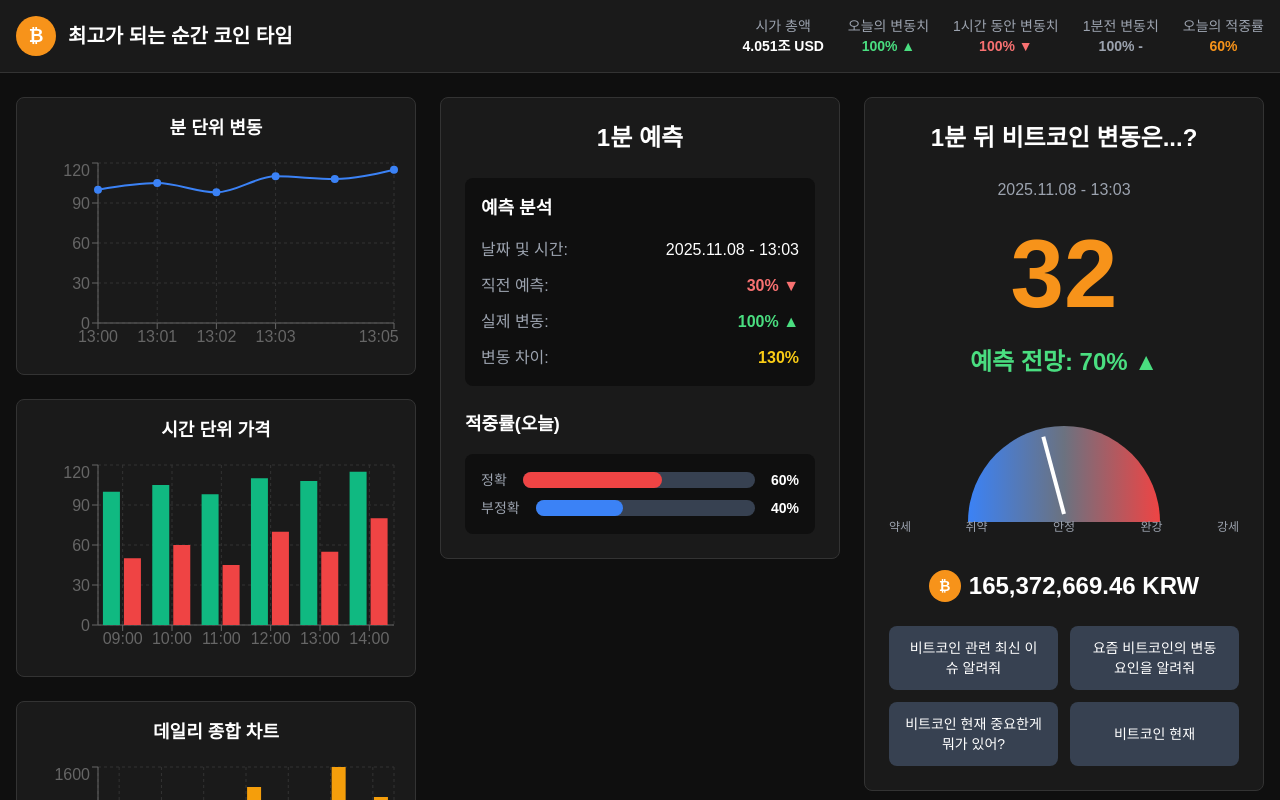
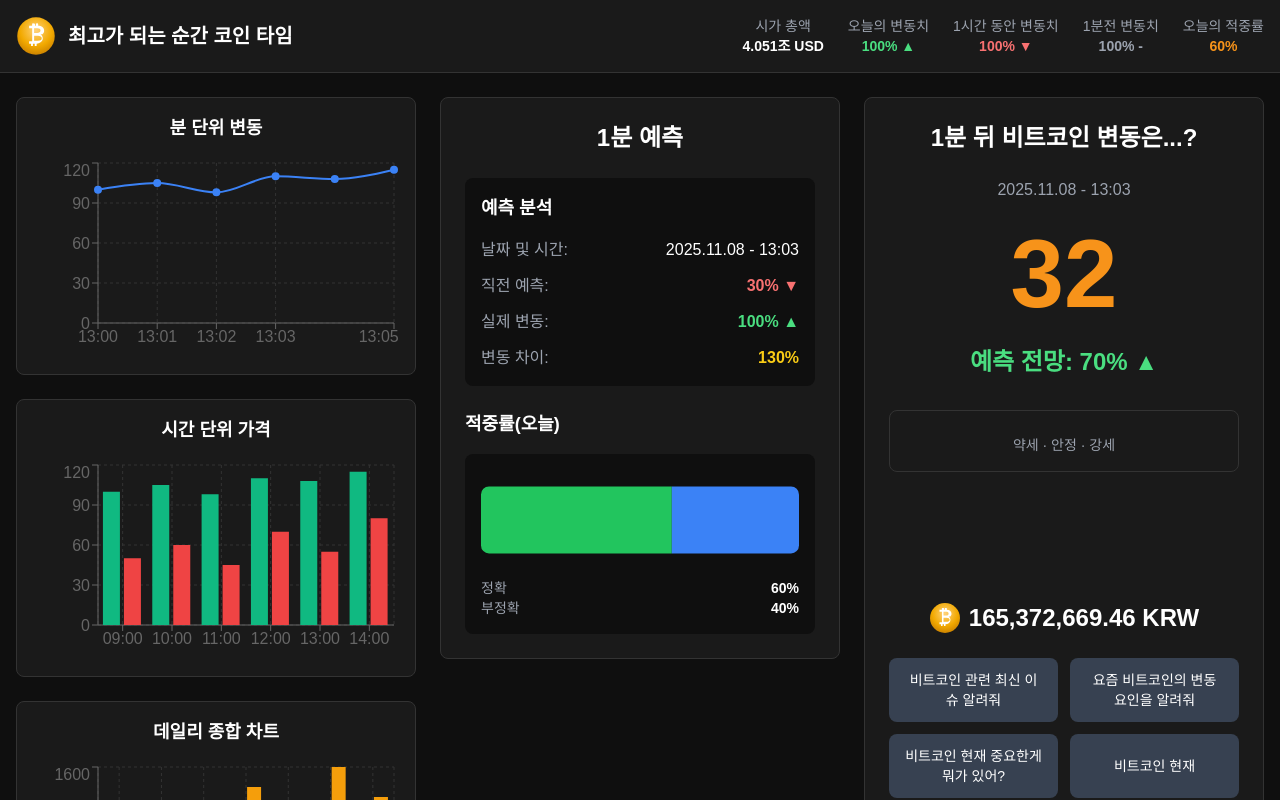
Before and after one commit to 2422june/Bitcoin, a React (Create React App) app: page / in a window 1280 px wide. Shown: the top 800 px of the page. Built offline with nearby package versions, Linux system fonts and the light colour scheme.

Commit message:
이미지 교체, re charts로 변경

```diff
--- a/src/components/BitcoinPrediction.js
+++ b/src/components/BitcoinPrediction.js
@@ -1,4 +1,5 @@
 import React from 'react';
+import { GaugeChart } from './ChartComponents';
 
 const BitcoinPrediction = () => {
   return (
@@ -20,44 +21,17 @@
         <p className="text-2xl font-semibold text-green-400">예측 전망: 70% ▲</p>
       </div>
 
-      {/* 게이지 차트 */}
+      {/* 게이지 차트 (Recharts) */}
       <div className="mb-8">
-        <div className="relative w-full h-32">
-          {/* 게이지 배경 */}
-          <div className="absolute inset-0 flex items-center justify-center">
-            <div className="w-48 h-24 bg-gradient-to-r from-blue-500 via-gray-500 to-red-500 rounded-t-full"></div>
-          </div>
-
-          {/* 게이지 포인터 */}
-          <div className="absolute inset-0 flex items-center justify-center">
-            <div className="w-1 h-20 bg-white transform rotate-45 origin-bottom" style={{ transform: 'rotate(-15deg)' }}></div>
-          </div>
-
-          {/* 라벨들 */}
-          <div className="absolute bottom-0 left-1/4 transform -translate-x-1/2">
-            <span className="text-xs text-gray-400">취약</span>
-          </div>
-          <div className="absolute bottom-0 left-1/2 transform -translate-x-1/2">
-            <span className="text-xs text-gray-400">안정</span>
-          </div>
-          <div className="absolute bottom-0 right-1/4 transform translate-x-1/2">
-            <span className="text-xs text-gray-400">완강</span>
-          </div>
-          <div className="absolute bottom-0 left-0">
-            <span className="text-xs text-gray-400">약세</span>
-          </div>
-          <div className="absolute bottom-0 right-0">
-            <span className="text-xs text-gray-400">강세</span>
-          </div>
+        <div className="w-full" style={{ height: 160 }}>
+          <GaugeChart value={70} min={0} max={100} />
         </div>
       </div>
 
       {/* 비트코인 가격 */}
       <div className="text-center mb-6">
         <div className="flex items-center justify-center space-x-2 mb-2">
-          <div className="w-8 h-8 bg-bitcoin-gold rounded-full flex items-center justify-center">
-            <span className="text-white font-bold text-sm">₿</span>
-          </div>
+          <img src="/bitcoin-icon.svg" alt="BTC" className="w-8 h-8 object-contain" />
           <span className="text-2xl font-bold">165,372,669.46 KRW</span>
         </div>
       </div>
--- a/src/components/ChartComponents.js
+++ b/src/components/ChartComponents.js
@@ -1,5 +1,5 @@
 import React from 'react';
-import { LineChart, Line, BarChart, Bar, XAxis, YAxis, CartesianGrid, Tooltip, ResponsiveContainer } from 'recharts';
+import { LineChart, Line, BarChart, Bar, XAxis, YAxis, CartesianGrid, Tooltip, ResponsiveContainer, RadialBarChart, RadialBar, PolarAngleAxis } from 'recharts';
 
 // 분 단위 변동 차트
 export const MinuteFluctuationChart = () => {
@@ -84,3 +84,59 @@
     </div>
   );
 };
+
+// 게이지 차트 (반원)
+export const GaugeChart = ({ value = 70, min = 0, max = 100 }) => {
+  const safeMin = Number.isFinite(min) ? min : 0;
+  const safeMax = Number.isFinite(max) && max !== min ? max : 100;
+  const clamped = Math.max(safeMin, Math.min(value, safeMax));
+  const percent = ((clamped - safeMin) / (safeMax - safeMin)) * 100;
+  const data = [{ name: 'value', value: percent }];
+
+  return (
+    <div className="bg-card-bg p-4 rounded-lg border border-border-color">
+      <ResponsiveContainer width="100%" height="100%">
+        <RadialBarChart
+          data={data}
+          innerRadius="70%"
+          outerRadius="100%"
+          startAngle={180}
+          endAngle={0}
+          cx="50%"
+          cy="100%"
+        >
+          <PolarAngleAxis type="number" domain={[0, 100]} tick={false} />
+          <RadialBar dataKey="value" cornerRadius={10} background fill="#F59E0B" />
+        </RadialBarChart>
+      </ResponsiveContainer>
+      <div className="text-center mt-2 text-sm text-gray-400">약세 · 안정 · 강세</div>
+    </div>
+  );
+};
+
+// 적중률 막대 차트
+export const AccuracyProgressChart = ({ accurate = 60, inaccurate = 40 }) => {
+  const data = [{ name: '오늘', accurate, inaccurate }];
+  return (
+    <div className="bg-dark-bg p-4 rounded-lg">
+      <ResponsiveContainer width="100%" height={100}>
+        <BarChart data={data} layout="vertical" margin={{ left: 0, right: 0, top: 8, bottom: 8 }}>
+          <CartesianGrid horizontal={false} vertical={false} />
+          <XAxis type="number" domain={[0, 100]} hide />
+          <YAxis type="category" dataKey="name" hide />
+          <Tooltip contentStyle={{ backgroundColor: '#1A1A1A', border: '1px solid #333' }} />
+          <Bar dataKey="accurate" stackId="a" fill="#22c55e" radius={[8, 0, 0, 8]} />
+          <Bar dataKey="inaccurate" stackId="a" fill="#3b82f6" radius={[0, 8, 8, 0]} />
+        </BarChart>
+      </ResponsiveContainer>
+      <div className="flex justify-between text-sm mt-2">
+        <span className="text-gray-400">정확</span>
+        <span className="font-semibold">{accurate}%</span>
+      </div>
+      <div className="flex justify-between text-sm">
+        <span className="text-gray-400">부정확</span>
+        <span className="font-semibold">{inaccurate}%</span>
+      </div>
+    </div>
+  );
+};
--- a/src/components/Footer.js
+++ b/src/components/Footer.js
@@ -7,8 +7,8 @@
         <div className="grid grid-cols-1 lg:grid-cols-2 gap-8">
           {/* 로고 및 설명 */}
           <div className="flex items-start space-x-4">
-            <div className="w-16 h-16 bg-bitcoin-gold rounded-full flex items-center justify-center flex-shrink-0">
-              <span className="text-white font-bold text-2xl">₿</span>
+            <div className="w-16 h-16 rounded-full overflow-hidden flex items-center justify-center flex-shrink-0">
+              <img src="/bitcoin-icon.svg" alt="Bitcoin" className="w-16 h-16 object-contain" />
             </div>
             <div>
               <p className="text-lg leading-relaxed text-gray-300">
--- a/src/components/Header.js
+++ b/src/components/Header.js
@@ -7,8 +7,8 @@
         <div className="flex justify-between items-center">
           {/* 로고 및 타이틀 */}
           <div className="flex items-center space-x-3">
-            <div className="w-10 h-10 bg-bitcoin-gold rounded-full flex items-center justify-center">
-              <span className="text-white font-bold text-lg">₿</span>
+            <div className="w-10 h-10 rounded-full overflow-hidden flex items-center justify-center">
+              <img src="/bitcoin-icon.svg" alt="Bitcoin" className="w-10 h-10 object-contain" />
             </div>
             <h1 className="text-xl font-bold">최고가 되는 순간 코인 타임</h1>
           </div>
--- a/src/components/PredictionAnalysis.js
+++ b/src/components/PredictionAnalysis.js
@@ -1,4 +1,5 @@
 import React from 'react';
+import { AccuracyProgressChart } from './ChartComponents';
 
 const PredictionAnalysis = () => {
   return (
@@ -28,25 +29,10 @@
         </div>
       </div>
 
-      {/* 적중률 차트 */}
+      {/* 적중률 차트 (Recharts) */}
       <div>
         <h3 className="text-lg font-semibold mb-4">적중률(오늘)</h3>
-        <div className="bg-dark-bg p-4 rounded-lg">
-          <div className="flex items-center space-x-4 mb-2">
-            <span className="text-sm text-gray-400">정확</span>
-            <div className="flex-1 bg-gray-700 rounded-full h-4">
-              <div className="bg-red-500 h-4 rounded-full" style={{ width: '60%' }}></div>
-            </div>
-            <span className="text-sm font-semibold">60%</span>
-          </div>
-          <div className="flex items-center space-x-4">
-            <span className="text-sm text-gray-400">부정확</span>
-            <div className="flex-1 bg-gray-700 rounded-full h-4">
-              <div className="bg-blue-500 h-4 rounded-full" style={{ width: '40%' }}></div>
-            </div>
-            <span className="text-sm font-semibold">40%</span>
-          </div>
-        </div>
+        <AccuracyProgressChart accurate={60} inaccurate={40} />
       </div>
     </div>
   );
```
Also changed, not shown: public/bitcoin-icon.svg (added), 1 other file (tests, documents, lock files or other folders).
